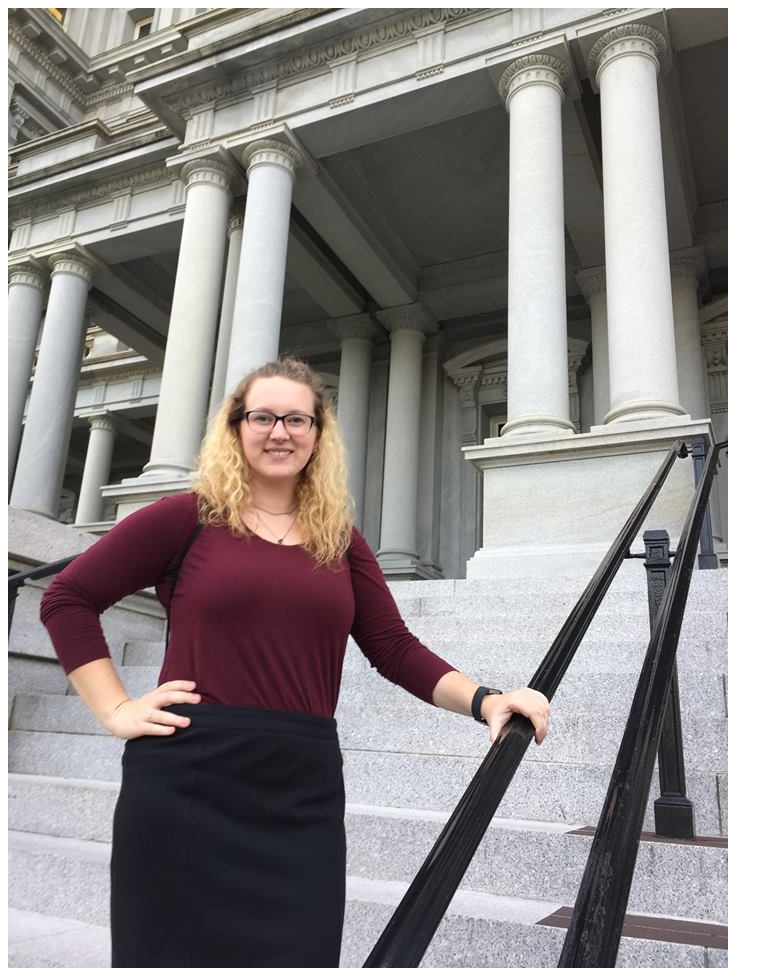
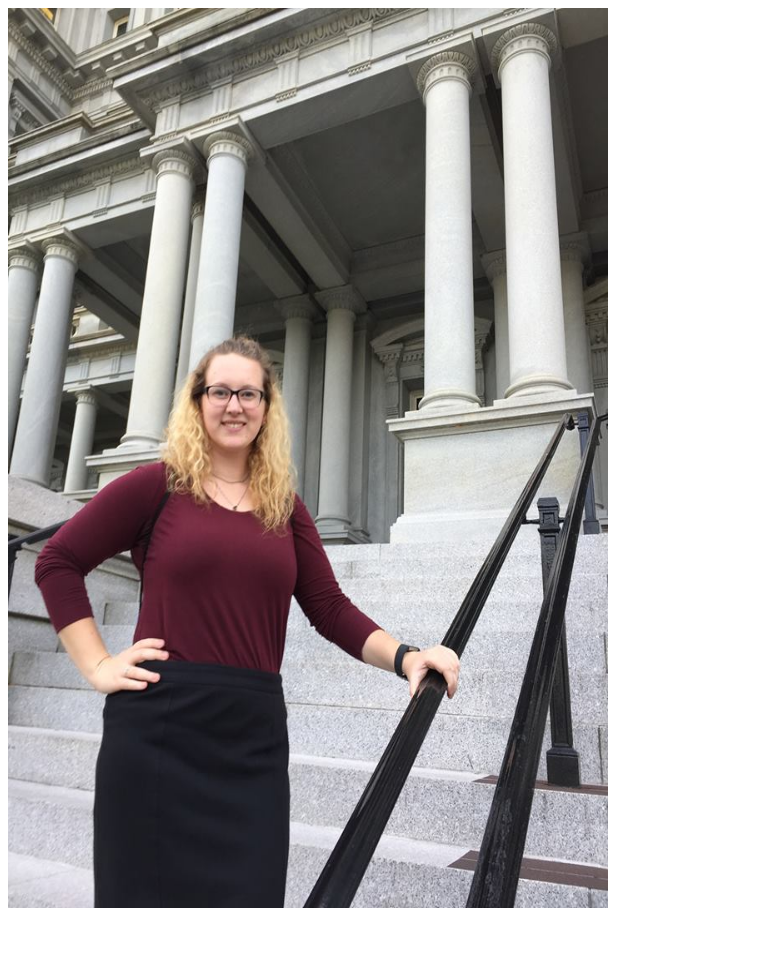
Before and after one commit to wilsonmollyb/wilsonmollyb.github.io, a plain HTML site: page index.html in a window 1280 px wide. Shown: the whole page, without its empty margins (0-783 px from the left). After the commit the page ends 916 px from the top, so only its background shows below. Drawn offline with Linux system fonts and the light colour scheme.

Commit message:
Update index.html

```diff
--- a/index.html
+++ b/index.html
@@ -1,5 +1,5 @@
 <html>
 <body>
-<img src="Profile Photo.jpg">
+<img src="Profile Photo.jpg" width="600" height="900">
 </body>
 </html>
```
